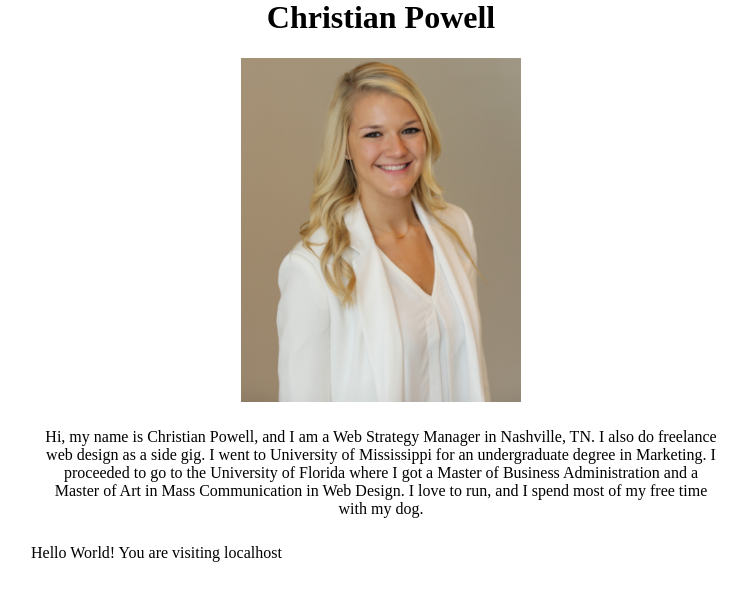
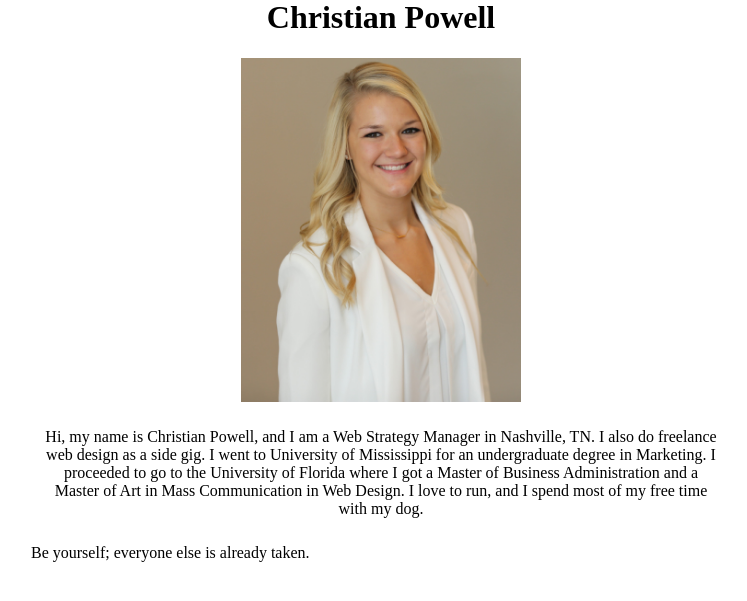
Before and after one commit to cpowell1/p1, a PHP site: page / in a window 1280 px wide. Shown: the part 22-623 px from the top of the page, without its empty margins (259-1006 px from the left). Run offline with PHP 8.4, Linux system fonts and the light colour scheme.

Commit message:
Create random quote string and style it

```diff
--- a/index.php
+++ b/index.php
@@ -17,11 +17,11 @@
 		<img src="images/headshot.jpg" alt="headshot" title="Christian Powell" />
 
 		<p>Hi, my name is Christian Powell, and I am a Web Strategy Manager in Nashville, TN. I also do freelance web design as a side gig. I went to University of Mississippi for an undergraduate degree in Marketing. I proceeded to go to the University of Florida where I got a Master of Business Administration and a Master of Art in Mass Communication in Web Design. I love to run, and I spend most of my free time with my dog.</p>
-
-		<?php
-		echo 'Hello World! You are visiting ';
-		echo $_SERVER['SERVER_NAME'];
-		?>
+		<div class="quotes">
+			<?php
+			echo $quote[array_rand($quote)];
+			?>
+		</div>
 
 	</div>
 
--- a/quotes-logic.php
+++ b/quotes-logic.php
@@ -0,0 +1,4 @@
+<?php
+$quote = array('Be yourself; everyone else is already taken.','Two things are infinite: the universe and human stupidity; and I\'m not sure about the universe.',
+  'If you tell the truth, you don\'t have to remember anything.');
+?>
```
